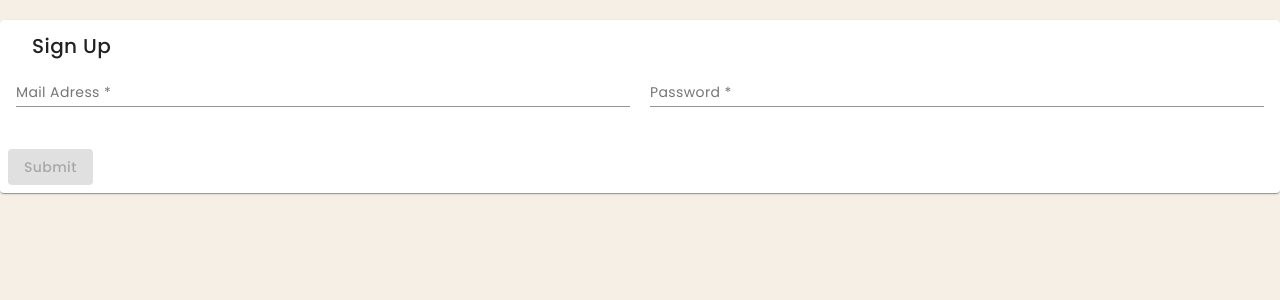
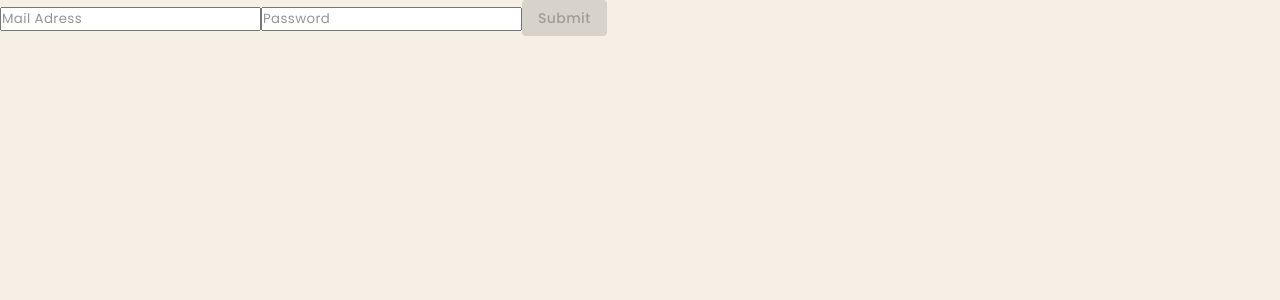
Before and after one commit to nicosiegl01/Umweltprojekt-oxyTRAVEL, an Angular app in the folder Projekt/Frontend/: page /register in a window 1280 px wide. Shown: the top 300 px of the page. Built offline with nearby package versions, Linux system fonts and the light colour scheme.

Commit message:
added a feature

```diff
--- a/Projekt/Frontend/src/app/data/data.component.ts
+++ b/Projekt/Frontend/src/app/data/data.component.ts
@@ -369,7 +369,7 @@ export class DataComponent implements OnInit {
     let str = temp[1]
     //TODO: send to python-script
     this.http.sendBase64GetFlightnumber(str).subscribe(temp => {
-      console.log(temp)
+      alert(temp)
     });
 
   }
--- a/Projekt/Frontend/src/app/http/http.service.ts
+++ b/Projekt/Frontend/src/app/http/http.service.ts
@@ -108,8 +108,10 @@ export class HTTPService {
 
   sendBase64GetFlightnumber(base64:string){
     //TODO: change localhost to server
-    let url = "http://127.0.0.1:5000/hello/"+base64
-    return this.http.get<FlightSearch[]>(url)
+    let url = "http://127.0.0.1:5000/bildl/"
+    return this.http.post<number>(url,{
+      "data": base64
+    })
   }
 
 }
--- a/Projekt/Frontend/src/app/sign-up/sign-up.component.html
+++ b/Projekt/Frontend/src/app/sign-up/sign-up.component.html
@@ -1,31 +1,9 @@
 <form [formGroup]="addressForm" novalidate (ngSubmit)="onSubmit()">
-  <mat-card class="shipping-card">
-    <mat-card-header>
-      <mat-card-title>Sign Up</mat-card-title>
-    </mat-card-header>
-    <mat-card-content>
-      <div class="row">
-        <div class="col">
-          <mat-form-field class="full-width">
+
             <input matInput placeholder="Mail Adress" formControlName="mail">
-            <mat-error *ngIf="addressForm.controls['mail'].hasError('required')">
-              Mail adress is <strong>required</strong>
-            </mat-error>
-          </mat-form-field>
-        </div>
-        <div class="col">
-          <mat-form-field class="full-width">
+
             <input type="password" matInput placeholder="Password" formControlName="password">
-            <mat-error *ngIf="addressForm.controls['password'].hasError('required')">
-              Password is <strong>required</strong>
-            </mat-error>
-          </mat-form-field>
-        </div>
-      </div>
-    </mat-card-content>
-    <mat-card-actions>
+
       <button [disabled]="!addressForm.valid" mat-raised-button color="primary" type="submit">Submit</button>
-    </mat-card-actions>
-  </mat-card>
 
 </form>
```
